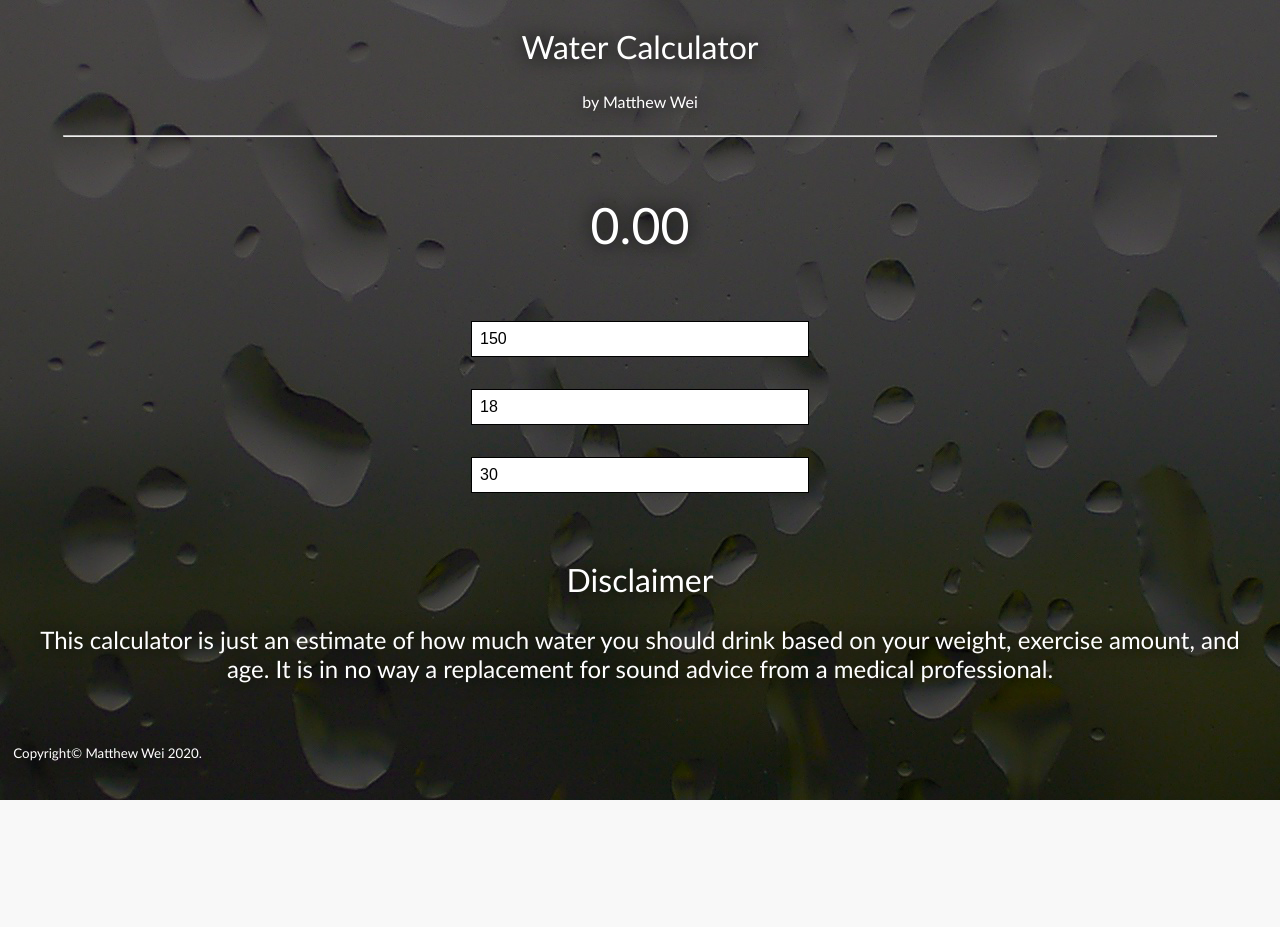
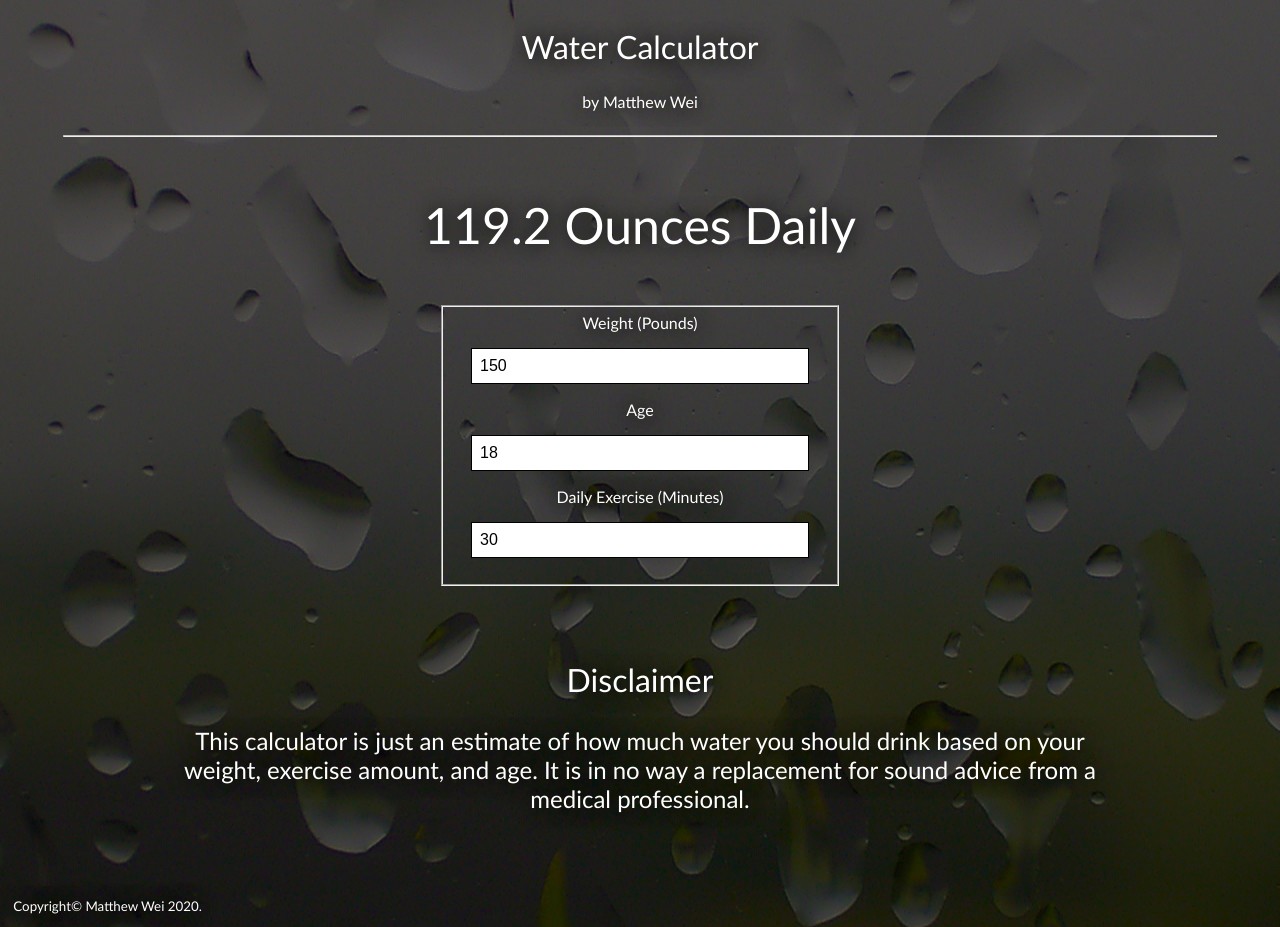
Before and after one commit to matthewwei35/water-calculator, a plain HTML site: page index.html in a window 1280 px wide. Before the commit the page ends 800 px from the top, so only its background shows below. Drawn offline with Linux system fonts and the light colour scheme.

Commit message:
Added form element and function calculateWater()

```diff
--- a/index.html
+++ b/index.html
@@ -8,7 +8,7 @@
 
         <main>
 
-            <section id="calc">
+            <section id="calculator">
                 <header class="main-header">
                     <h1>Water Calculator</h1>
                     <p>by Matthew Wei</p>
@@ -16,10 +16,17 @@
                 <hr class="solid">
                 <div>
                     <div id="display">0.00</div>
-                    <input id="weight" value="150" type="number">
-                    <input id="age" value="18" type="number">
-                    <input id="exercise" value="30" type="number">
-                </div>
+                    <form>
+                        <fieldset>
+                            <label>Weight (Pounds)</label>
+                            <input id="weight" value="150" type="number">
+                            <label>Age</label>
+                            <input id="age" value="18" type="number">
+                            <label>Daily Exercise (Minutes)</label>
+                            <input id="exercise" value="30" type="number">
+                        </fieldset>
+                    </form>
+                <div>
             <section>
 
             <section id="disclaimer">
--- a/script.js
+++ b/script.js
@@ -0,0 +1,40 @@
+const display = document.querySelector('#display')
+const weightInput = document.querySelector('#weight')
+const ageInput = document.querySelector('#age')
+const exerciseInput = document.querySelector('#exercise')
+
+function calculateWater() {
+    const weightValue = weightInput.value
+    const ageValue = ageInput.value
+    const exerciseValue = exerciseInput.value
+
+    let ageMultiplier = 0
+    let waterForExercise = 0
+
+    if (ageValue < 30) {
+        ageMultiplier = 40
+    } else if (ageValue >= 30 && ageValue <= 55) {
+        ageMultiplier = 35
+    } else {
+        ageMultiplier = 30
+    }
+
+    let waterValue = (weightValue / 2.2) * ageMultiplier
+
+    waterValue = waterValue / 28.3
+
+    if (exerciseValue > 0) {
+        waterForExercise = exerciseValue * 0.7619047619
+    }
+
+    waterValue = waterValue + waterForExercise
+
+    display.innerHTML = `${waterValue.toFixed(1)} Ounces Daily`
+
+}
+
+weightInput.addEventListener('input', calculateWater)
+ageInput.addEventListener('input', calculateWater)
+exerciseInput.addEventListener('input', calculateWater)
+
+calculateWater()
--- a/style.css
+++ b/style.css
@@ -29,7 +29,7 @@ hr.solid {
     width: 90%;
 }
 
-div {
+div, fieldset {
     display: flex;
     flex-direction: column;
     align-items: center;
@@ -52,6 +52,7 @@ input {
     font-size: x-large;
     text-align: center;
     padding: 1em;
+    margin: 1em 6em;
 }
 
 footer > small {
```
